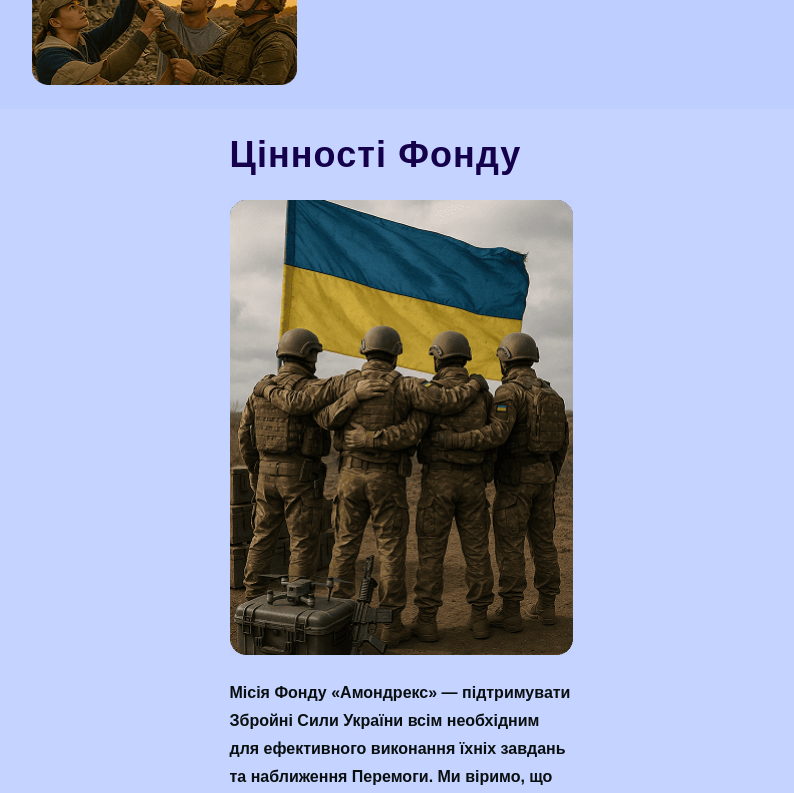
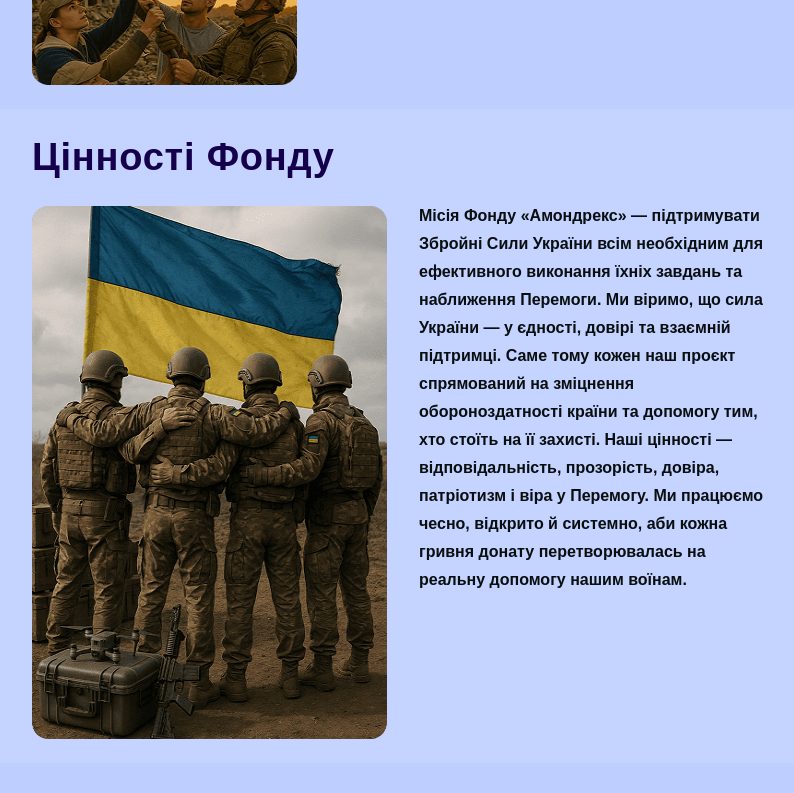
Before and after one commit to ljresetl/fond-amondrex, a React (Vite) app: page / in a window 1280 px wide. Shown: the part 2340-3133 px from the top of the page, without its empty margins (239-1033 px from the left). Built offline with nearby package versions, Linux system fonts and the light colour scheme.

Commit message:
values-section-planshet

```diff
--- a/src/components/ValuesSection/ValuesSection.module.css
+++ b/src/components/ValuesSection/ValuesSection.module.css
@@ -13,6 +13,37 @@
   padding: 0 16px;
   gap: 24px;
   font-family: "Montserrat", sans-serif;
+  @media (min-width: 786px) {
+    min-width: 738px;
+    padding: 0 24px;
+  }
+}
+
+.photo {
+  display: block;
+  border-radius: 16px;
+  width: 342px;
+  height: 454px;
+  @media (min-width: 786px) {
+    width: 355px;
+    height: 533px;
+  }
+}
+
+.hideOnTablet {
+  @media (min-width: 786px) {
+    display: none;
+  }
+}
+
+.content {
+  display: flex;
+  flex-direction: column;
+  @media (min-width: 786px) {
+    flex-direction: row;
+    align-items: center;
+    gap: 32px;
+  }
 }
 
 .heading {
@@ -21,6 +52,11 @@
   line-height: 1.2;
   letter-spacing: 0.03em;
   color: #15004c;
+  @media (min-width: 786px) {
+    font-size: 38px;
+    line-height: 1.3;
+    letter-spacing: 0.02em;
+  }
 }
 
 .text {
@@ -28,4 +64,7 @@
   font-size: 16px;
   line-height: 1.75;
   color: #090e0f;
+  @media (min-width: 786px) {
+    margin-top: -150px; /* підняти текст вгору */
+  }
 }
--- a/src/components/ValuesSection/ValuesSection.tsx
+++ b/src/components/ValuesSection/ValuesSection.tsx
@@ -1,47 +1,85 @@
 import React from 'react';
 import styles from './ValuesSection.module.css';
 
-// Імпортуємо переклади для секції "Цінності".
-// JSON містить тексти для UA та EN.
 import translations from '../../translations/values.json';
 
-// Тип пропсів — компонент отримує лише поточну мову
 type Props = {
   lang: 'UA' | 'EN';
 };
 
 const ValuesSection: React.FC<Props> = ({ lang }) => {
-  // Отримуємо перекладені тексти для поточної мови
   const t = translations[lang];
 
   return (
     <section className={styles.ValuesSection}>
       <div className={styles.container}>
 
-        {/* Заголовок секції — перекладений */}
         <h2 id="values" className={styles.heading}>{t.title}</h2>
 
-        {/*
-          Перше зображення секції.
-          srcSet дозволяє використовувати Retina-версію (2x).
-        */}
+        <div className={styles.content}>
+
+          {/* Фото 1 — адаптивне */}
+          <picture>
+            {/* Планшет Retina */}
+            <source
+              srcSet="/values1-tablet@2x.png"
+              media="(min-width: 768px) and (min-resolution: 192dpi)"
+            />
+            {/* Планшет */}
+            <source
+              srcSet="/values1-tablet.png"
+              media="(min-width: 768px)"
+            />
+            {/* Мобільний Retina */}
+            <source
+              srcSet="/values1@2x.png"
+              media="(max-width: 767px) and (min-resolution: 192dpi)"
+            />
+            {/* Мобільний */}
+            <source
+              srcSet="/values1.png"
+              media="(max-width: 767px)"
+            />
             <img
               src="/values1.png"
-          srcSet="/values1.png 1x, /values1@2x.png 2x"
               alt="Військові перед прапором"
               className={styles.photo}
             />
+          </picture>
 
-        {/* Основний текст секції — перекладений */}
+          {/* Текст */}
           <p className={styles.text}>{t.text}</p>
 
-        {/* Друге зображення секції */}
+          {/* Фото 2 — адаптивне + приховане на планшеті */}
+          <picture className={styles.hideOnTablet}>
+            {/* Планшет Retina */}
+            <source
+              srcSet="/values2-tablet@2x.png"
+              media="(min-width: 768px) and (min-resolution: 192dpi)"
+            />
+            {/* Планшет */}
+            <source
+              srcSet="/values2-tablet.png"
+              media="(min-width: 768px)"
+            />
+            {/* Мобільний Retina */}
+            <source
+              srcSet="/values2@2x.png"
+              media="(max-width: 767px) and (min-resolution: 192dpi)"
+            />
+            {/* Мобільний */}
+            <source
+              srcSet="/values2.png"
+              media="(max-width: 767px)"
+            />
             <img
               src="/values2.png"
-          srcSet="/values2.png 1x, /values2@2x.png 2x"
               alt="Військові та цивільні біля авто"
               className={styles.photo}
             />
+          </picture>
+
+        </div>
 
       </div>
     </section>
```
Also changed, not shown: public/values1-tablet.png (added), public/values1-tablet@2x.png (added). Lines whose indentation alone changed are shown as unchanged.
